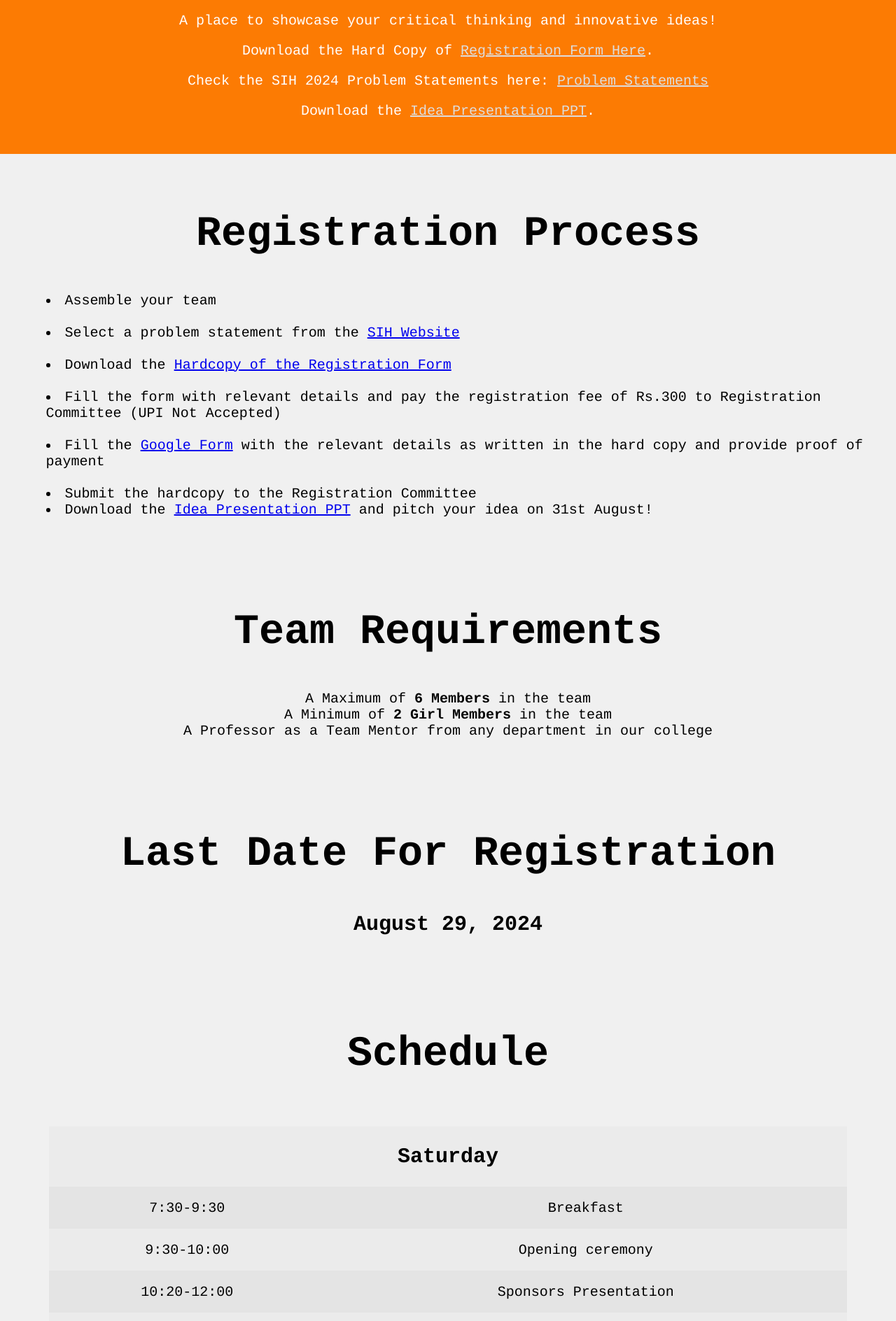
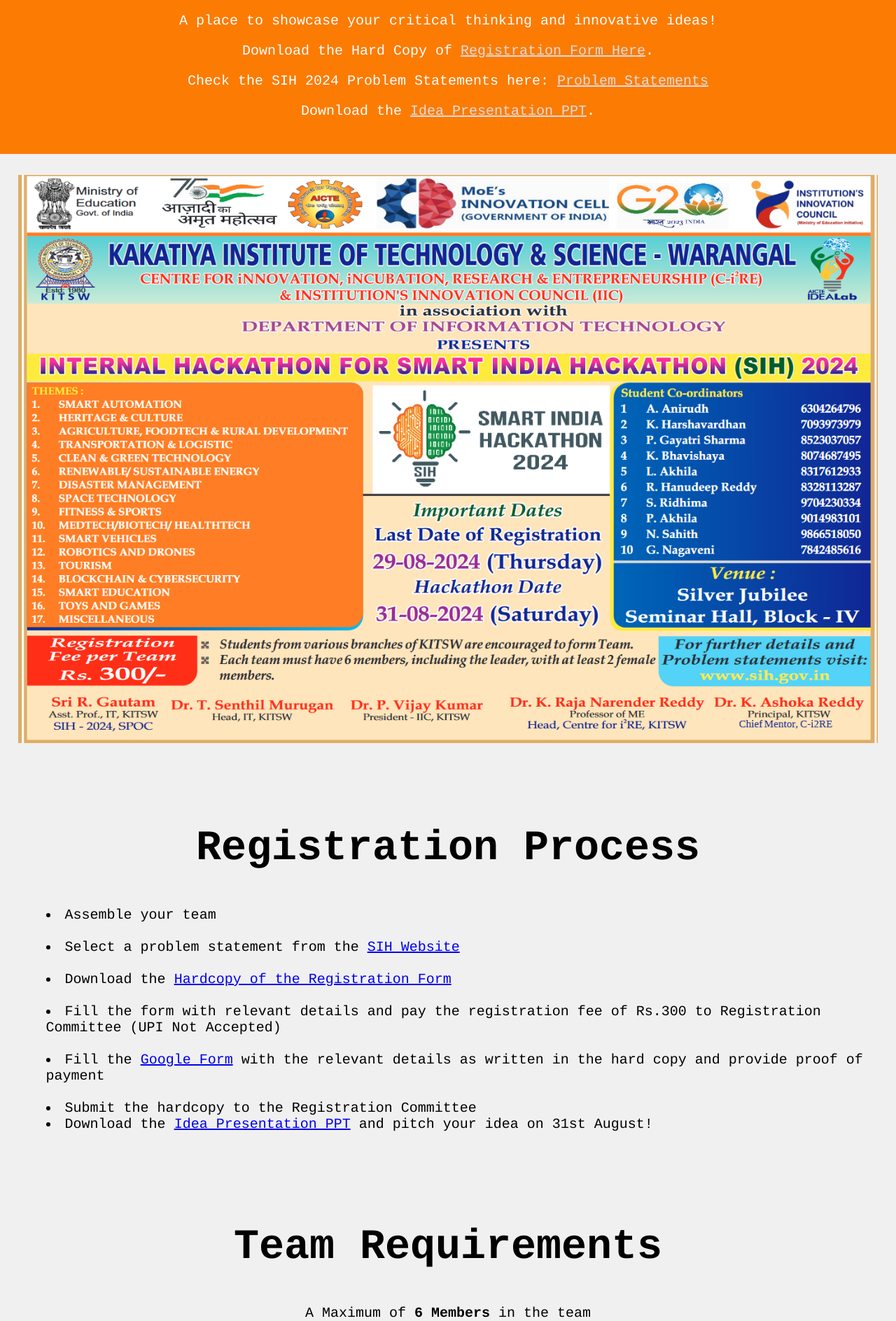
Before and after one commit to sih2024kitsw/sih2024kitsw.github.io, a Jekyll site: the page built from index.html, in a window 1280 px wide. Shown: the part 975-2863 px from the top of the page at 70% size. Built offline with Jekyll 4.4.1, drawn with Linux system fonts in a browser that asks for light colours.

Commit message:
added poster

```diff
--- a/index.html
+++ b/index.html
@@ -54,6 +54,12 @@
     <p>
       Download the <a href="/ppt/SIH2024_IDEA_Presentation_Format.pptx">Idea Presentation PPT</a>.
     </p>
+  </div>
+</section>
+
+<section id="poster">
+  <div>
+    <img src="images/poster.png"/ style="width: 100%; height: 100%;">
   </div>
 </section>
 
```
Also changed, not shown: images/poster.png (added).
